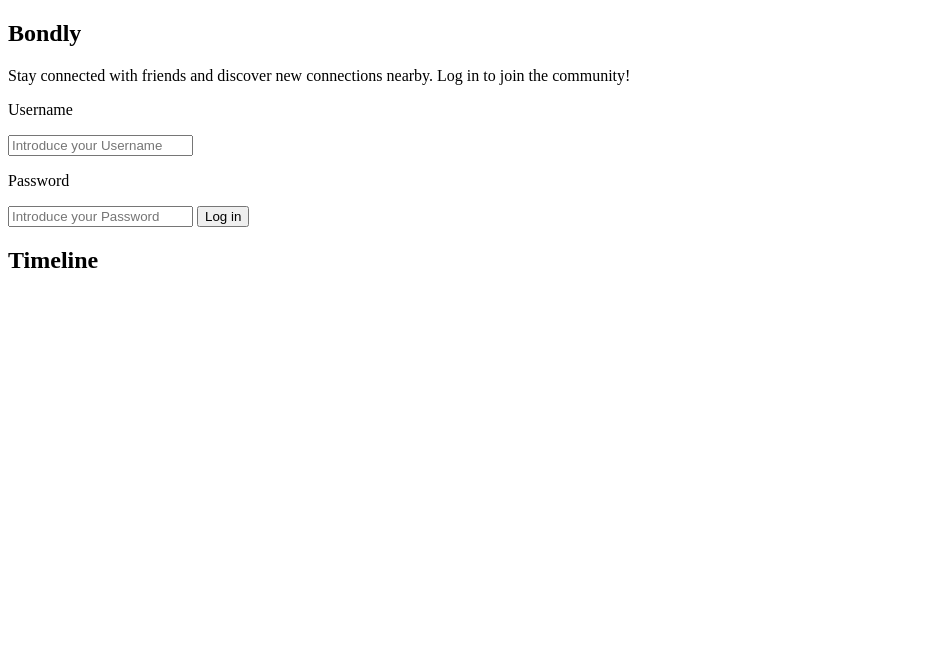
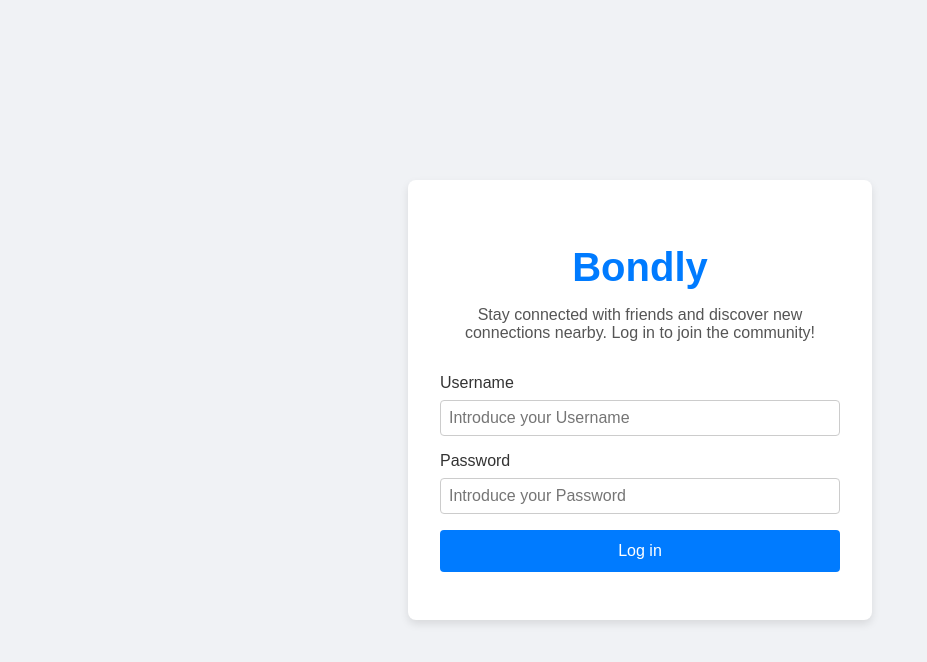
Before and after one commit to andreaRivasRu/bondly-social-media, a plain HTML site: page index.html in a window 1280 px wide. Shown: the whole page, without its empty margins (0-927 px from the left). Drawn offline with Linux system fonts and the light colour scheme; the site is published under a folder, as on GitHub Pages, so addresses that start at the root find nothing.

Commit message:
remove /

```diff
--- a/index.html
+++ b/index.html
@@ -4,7 +4,7 @@
     <meta charset="UTF-8">
     <meta name="viewport" content="width=device-width, initial-scale=1.0">
     <title>Bondly Social Media</title>
-    <link rel="stylesheet" href="/src/style.css">
+    <link rel="stylesheet" href="src/style.css">
 </head>
 <body>
     <section class="login-container ">
@@ -31,6 +31,6 @@
         <h2>Timeline</h2>
         <div id="timeline"></div>
     </section>
-    <script src="/src/index.js"></script>
+    <script src="src/index.js"></script>
 </body>
 </html>
```
